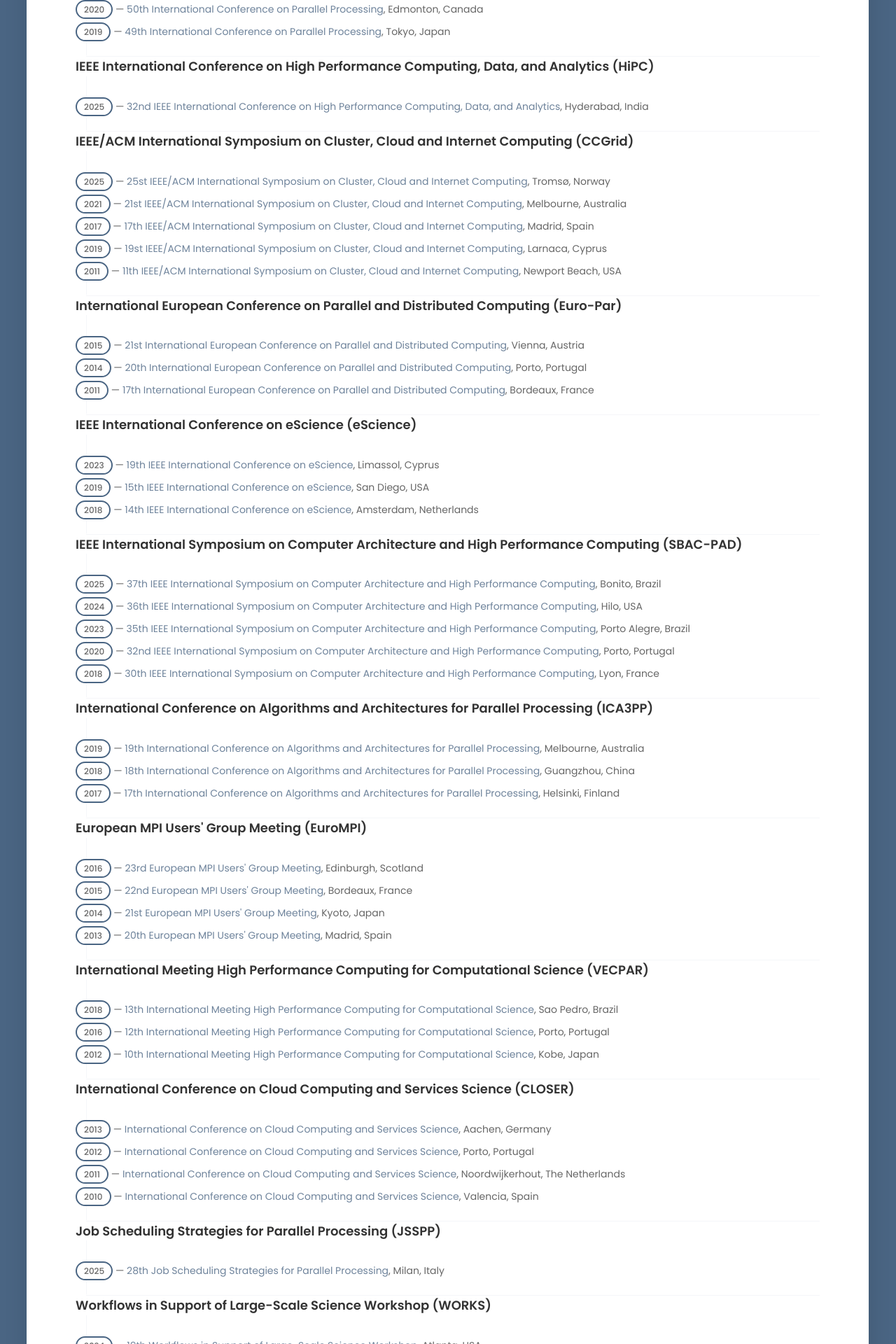
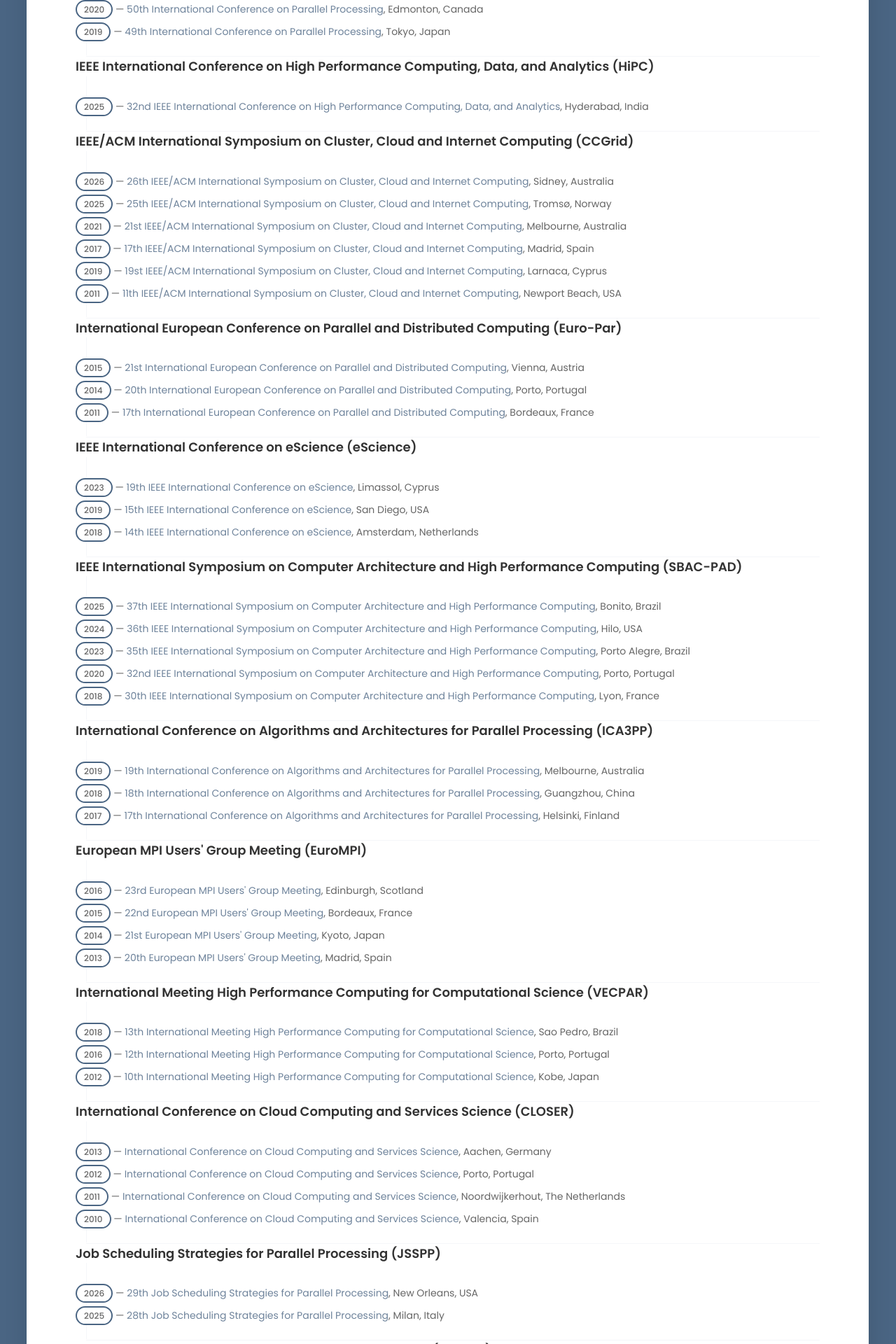
Before and after one commit to frs69wq/fred-suter.github.io, a Jekyll site: the page built from _pages/activities.html, in a window 1280 px wide. Shown: the part 2211-4131 px from the top of the page at 70% size. Built offline with Jekyll 4.4.1, drawn with Linux system fonts in a browser that asks for light colours; some web fonts are replaced; some of the changed text lies outside the part shown.

Commit message:
More PCs

```diff
--- a/_data/activities_pc.yml
+++ b/_data/activities_pc.yml
@@ -56,8 +56,12 @@
 - conference: IEEE/ACM International Symposium on Cluster, Cloud and Internet Computing
   series: CCGrid
   entries:
+    - year: 2026
+      edition: 26th
+      location: Sidney, Australia
+      link: https://ccgrid2026.cdms.westernsydney.edu.au/
     - year: 2025
-      edition: 25st
+      edition: 25th
       location: Tromsø, Norway
       link: https://site.uit.no/ccgrid2025/
     - year: 2021
@@ -190,6 +194,10 @@
 - conference: Job Scheduling Strategies for Parallel Processing
   series: JSSPP
   entries:
+    - year: 2026
+      edition: 29th
+      location: New Orleans, USA
+      link: https://jsspp.org/
     - year: 2025
       edition: 28th
       location: Milan, Italy
@@ -198,6 +206,10 @@
 - conference: Workflows in Support of Large-Scale Science Workshop
   series: WORKS
   entries:
+    - year: 2025
+      edition: 20th
+      location: Saint Louis, USA
+      link: https://works-workshop.org/
     - year: 2024
       edition: 19th
       location: Atlanta, USA
```
